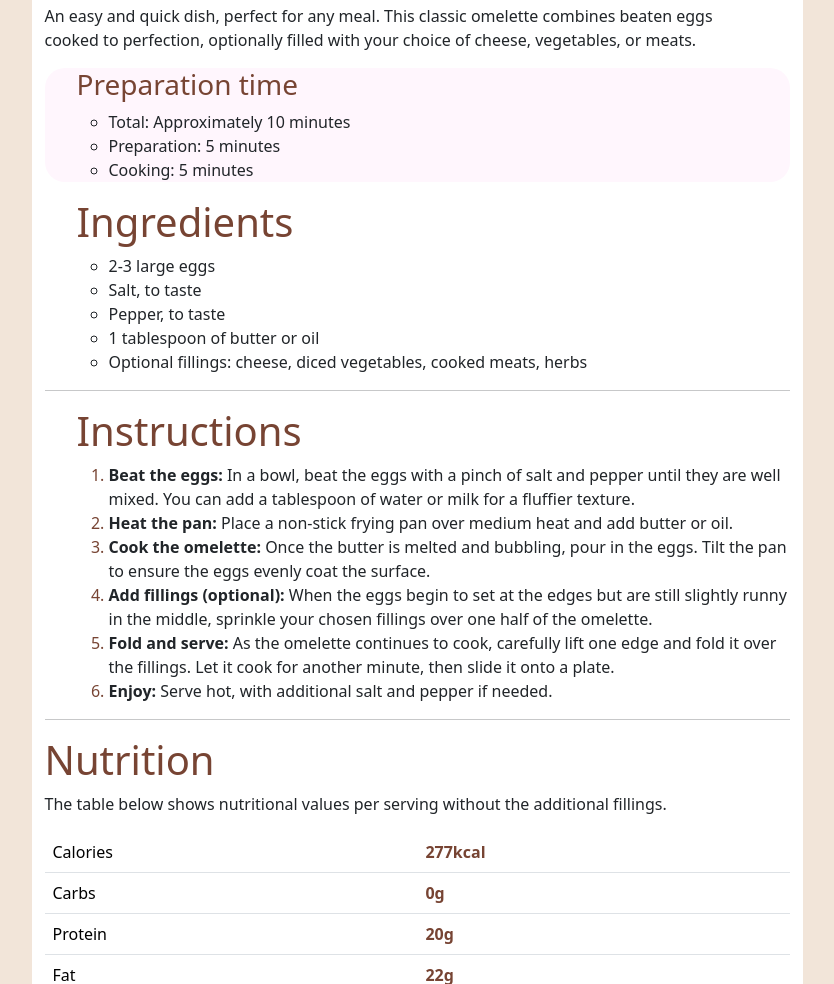
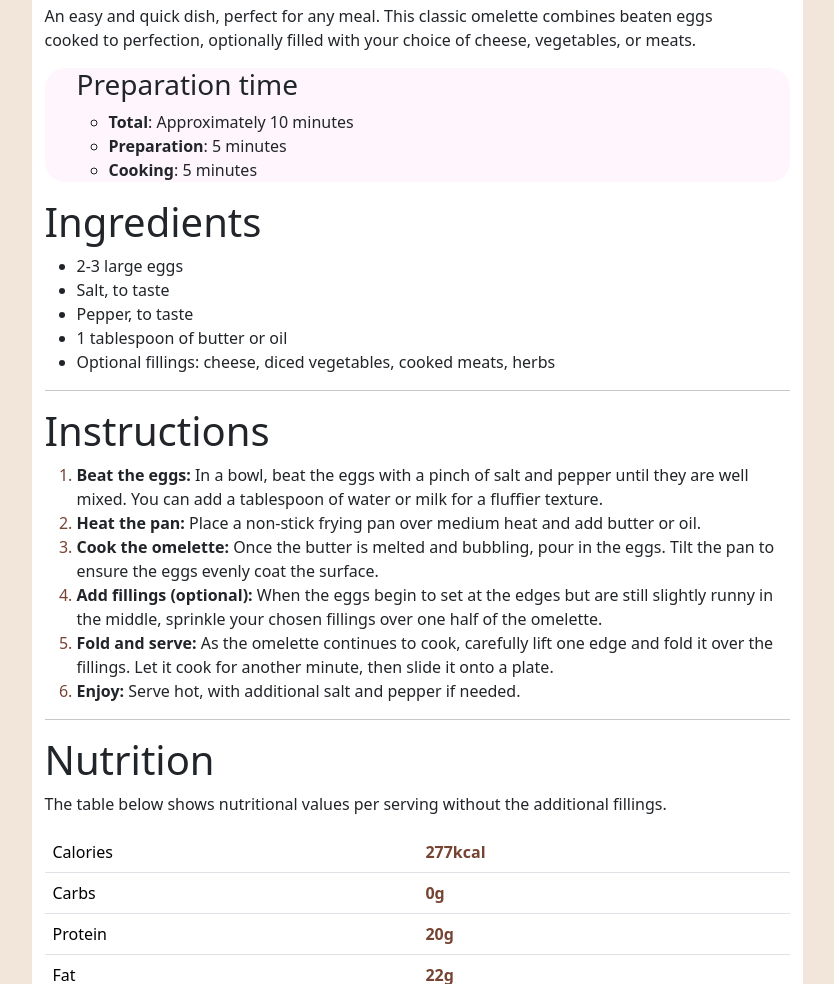
Before and after one commit to DineshSs7/Recipe-Single-Page-using-HTML-CSS, a plain HTML site: page index.html in a window 1280 px wide. Shown: the part 600-1584 px from the top of the page, without its empty margins (223-1057 px from the left). Drawn offline with nearby package versions, Linux system fonts and the light colour scheme.

Commit message:
Update index.html

```diff
--- a/index.html
+++ b/index.html
@@ -11,42 +11,41 @@
 </head>
 <body>
 
-    <selection class="container">
+    <main class="container">
         <div class="inner-container">
             <div class="img"><img src="./images/image-omelette.jpeg" alt="Your Image" width="400px"></div>
 
-
-                <h1>Simple Omelette Recipe</h1>
+                <h1 class="h1style">Simple Omelette Recipe</h1>
                 <p>An easy and quick dish, perfect for any meal. This classic omelette combines beaten eggs <br> cooked
                     to perfection, optionally filled with your choice of cheese, vegetables, or meats.</p>
 
                 <ul class="ulist-one">
-                    <h3 style="color: #774433;">Preparation time</h3>
+                    <h3>Preparation time</h3>
                     <ul>
-                        <li>Total: Approximately 10 minutes</li>
-                        <li>Preparation: 5 minutes</li>
-                        <li>Cooking: 5 minutes</li>
+                        <li><b>Total</b>: Approximately 10 minutes</li>
+                        <li><b>Preparation</b>: 5 minutes</li>
+                        <li><b>Cooking</b>: 5 minutes</li>
                     </ul>
                 </ul>
+                <h1>Ingredients</h1>
+                <ul class="ulist-two">
 
-                <ul class="ulist-two">
-                    <h1 style="color: #774433;">Ingredients</h1>
-                    <ul>
+                    <!-- <ul> -->
                         <li>2-3 large eggs</li>
                         <li>Salt, to taste</li>
                         <li>Pepper, to taste</li>
                         <li>1 tablespoon of butter or oil</li>
                         <li>Optional fillings: cheese, diced vegetables, cooked meats, herbs</li>
-                    </ul>
+                    <!-- </ul> -->
                 </ul>
                 <hr>
 
 
 
+                <h1>Instructions</h1>
+                <ul class="ulist-three">
 
-                <ul class="ulist-three">
-                    <h1 style="color: #774433;">Instructions</h1>
-                <ul>
+                <!-- <ul> -->
                     <li><b>Beat the eggs:</b> In a bowl, beat the eggs with a pinch of salt and pepper until they are well mixed.
                         You can add a tablespoon of water or milk for a fluffier texture.</li>
                     <li><b>Heat the pan:</b> Place a non-stick frying pan over medium heat and add butter or oil.</li>
@@ -57,10 +56,10 @@
                     <li><b>Fold and serve:</b> As the omelette continues to cook, carefully lift one edge and fold it over the
                         fillings. Let it cook for another minute, then slide it onto a plate.</li>
                     <li><b>Enjoy:</b> Serve hot, with additional salt and pepper if needed.</li>
-                </ul>
+                <!-- </ul> -->
                 </ul>
                 <hr>
-                <h1 style="color: #774433;"> Nutrition</h1>
+                <h1> Nutrition</h1>
                 <p>The table below shows nutritional values per serving without the additional fillings.</p>
                 <table class="table">
                     <thead>
@@ -74,24 +73,26 @@
                     </thead>
 
                     <tbody>
-                        <tr>
+                        <tr class="trone">
 
                             <td>Carbs</td>
                             <td style="color: #774433;"><b>0g</b></td>
 
                         </tr>
-                        <tr>
+                        <tr class="trtwo">
 
                              <td>Protein</td>
                              <td style="color: #774433;"><b>20g</b></td>
 
                         </tr>
-                        <tr>
+                        <tr class="trthree">
 
                             <td>Fat</td>
-                            <td style="color: #774433;"><b>22g</b></td>
+                            <td style="color: #774433;" ><b>22g</b></td>
 
                         </tr>
+
+
                   </tbody>
                   </table>
 
@@ -99,7 +100,7 @@
 
         </div>
 
-    </selection>
+    </main>
 
 
 </body>
```
